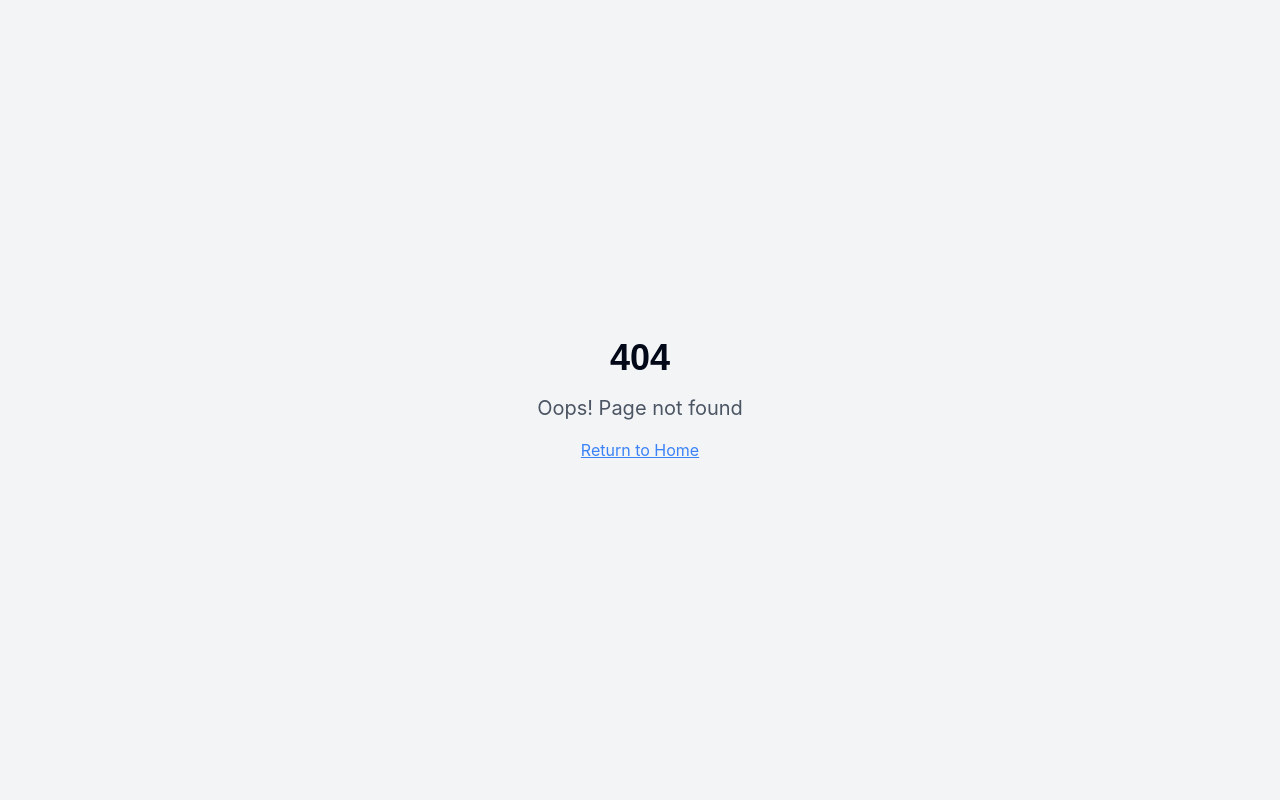
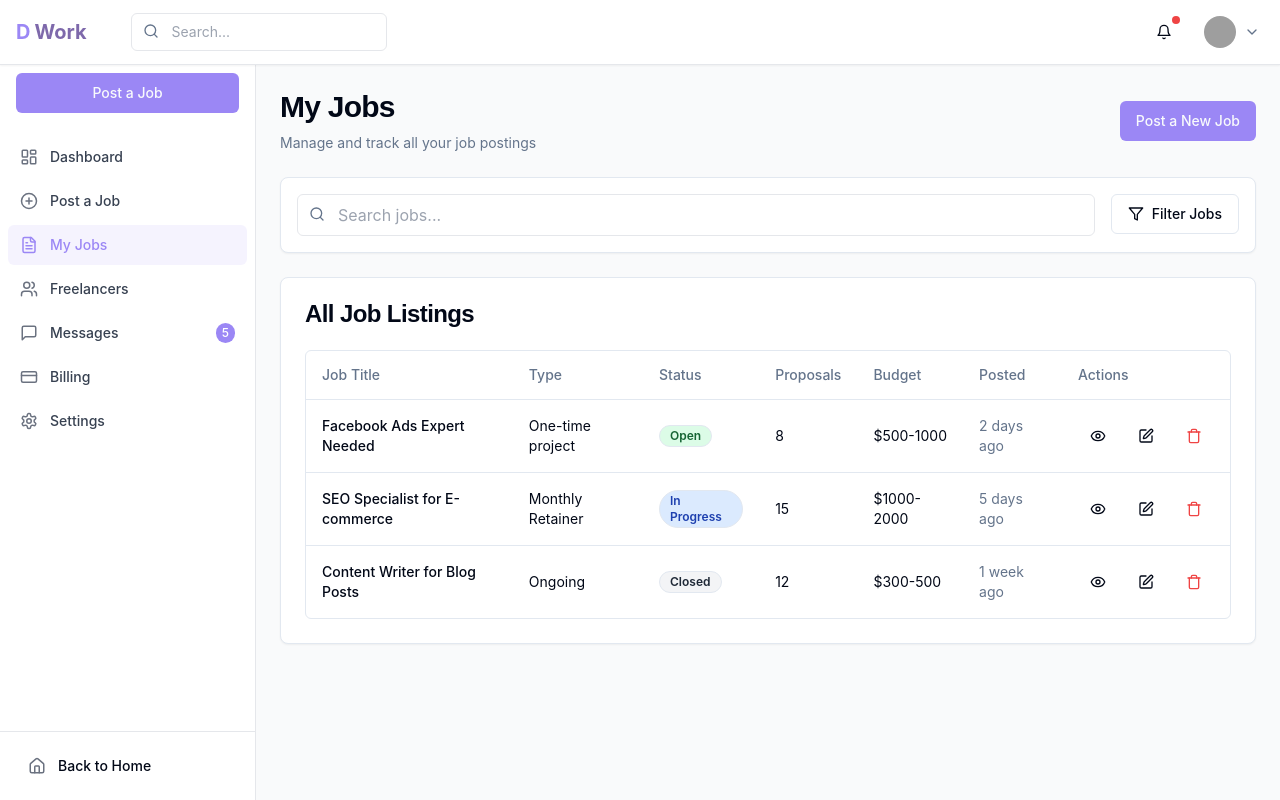
Before and after one commit to ahmadali318099/d-work-digital, a React (Vite) app: page /my-jobs in a window 1280 px wide. Before the commit this address had no page. Built offline with nearby package versions, Linux system fonts and the light colour scheme; grey boxes are pictures that could not be loaded.

Commit message:
Add My Jobs page
Create the My Jobs page and add it to the routing.

```diff
--- a/src/App.tsx
+++ b/src/App.tsx
@@ -10,6 +10,7 @@ import SignUp from "./pages/SignUp";
 import FreelancerDashboard from "./pages/FreelancerDashboard";
 import ClientDashboard from "./pages/ClientDashboard";
 import PostJob from "./pages/PostJob";
+import MyJobs from "./pages/MyJobs";
 
 const queryClient = new QueryClient();
 
@@ -26,6 +27,7 @@ const App = () => (
           <Route path="/freelancer-dashboard" element={<FreelancerDashboard />} />
           <Route path="/client-dashboard" element={<ClientDashboard />} />
           <Route path="/post-job" element={<PostJob />} />
+          <Route path="/my-jobs" element={<MyJobs />} />
           <Route path="*" element={<NotFound />} />
         </Routes>
       </BrowserRouter>
--- /dev/null
+++ b/src/pages/MyJobs.tsx
@@ -0,0 +1,150 @@
+
+import React from "react";
+import { Card, CardContent, CardHeader, CardTitle } from "@/components/ui/card";
+import { Table, TableBody, TableCell, TableHead, TableHeader, TableRow } from "@/components/ui/table";
+import { Badge } from "@/components/ui/badge";
+import { Button } from "@/components/ui/button";
+import { Search, Filter, Edit, Trash, Eye } from "lucide-react";
+import DashboardLayout from "@/components/dashboard/DashboardLayout";
+import { Link } from "react-router-dom";
+
+const MyJobs: React.FC = () => {
+  // Sample data - in a real app, this would come from an API
+  const jobs = [
+    {
+      id: 1,
+      title: "Facebook Ads Expert Needed",
+      type: "One-time project",
+      status: "Open",
+      proposals: 8,
+      budget: "$500-1000",
+      posted: "2 days ago",
+      views: 156
+    },
+    {
+      id: 2,
+      title: "SEO Specialist for E-commerce",
+      type: "Monthly Retainer",
+      status: "In Progress",
+      proposals: 15,
+      budget: "$1000-2000",
+      posted: "5 days ago",
+      views: 234
+    },
+    {
+      id: 3,
+      title: "Content Writer for Blog Posts",
+      type: "Ongoing",
+      status: "Closed",
+      proposals: 12,
+      budget: "$300-500",
+      posted: "1 week ago",
+      views: 198
+    }
+  ];
+
+  // Helper function to get status badge color
+  const getStatusColor = (status: string) => {
+    switch (status) {
+      case "Open": return "bg-green-100 text-green-800";
+      case "In Progress": return "bg-blue-100 text-blue-800";
+      case "Closed": return "bg-gray-100 text-gray-800";
+      default: return "bg-gray-100 text-gray-800";
+    }
+  };
+
+  return (
+    <DashboardLayout userType="client">
+      <div className="space-y-6">
+        {/* Header */}
+        <div className="flex flex-col md:flex-row md:items-center md:justify-between gap-4">
+          <div>
+            <h1 className="text-3xl font-bold tracking-tight">My Jobs</h1>
+            <p className="mt-2 text-sm text-muted-foreground">
+              Manage and track all your job postings
+            </p>
+          </div>
+          <Button className="bg-dwork-purple hover:bg-dwork-purple-600" asChild>
+            <Link to="/post-job">Post a New Job</Link>
+          </Button>
+        </div>
+
+        {/* Search and Filter */}
+        <Card>
+          <CardContent className="p-4">
+            <div className="flex flex-col md:flex-row gap-4">
+              <div className="relative flex-grow">
+                <Search className="absolute left-3 top-3 h-4 w-4 text-muted-foreground" />
+                <input
+                  type="text"
+                  placeholder="Search jobs..."
+                  className="pl-10 pr-4 py-2 rounded-md w-full border border-gray-200 focus:outline-none focus:ring-2 focus:ring-dwork-purple/20"
+                />
+              </div>
+              <Button variant="outline" className="flex gap-2">
+                <Filter size={16} />
+                Filter Jobs
+              </Button>
+            </div>
+          </CardContent>
+        </Card>
+
+        {/* Jobs Table */}
+        <Card>
+          <CardHeader>
+            <CardTitle>All Job Listings</CardTitle>
+          </CardHeader>
+          <CardContent>
+            <div className="rounded-md border">
+              <Table>
+                <TableHeader>
+                  <TableRow>
+                    <TableHead>Job Title</TableHead>
+                    <TableHead>Type</TableHead>
+                    <TableHead>Status</TableHead>
+                    <TableHead>Proposals</TableHead>
+                    <TableHead>Budget</TableHead>
+                    <TableHead>Posted</TableHead>
+                    <TableHead>Actions</TableHead>
+                  </TableRow>
+                </TableHeader>
+                <TableBody>
+                  {jobs.map((job) => (
+                    <TableRow key={job.id}>
+                      <TableCell className="font-medium">{job.title}</TableCell>
+                      <TableCell>{job.type}</TableCell>
+                      <TableCell>
+                        <Badge variant="outline" className={getStatusColor(job.status)}>
+                          {job.status}
+                        </Badge>
+                      </TableCell>
+                      <TableCell>{job.proposals}</TableCell>
+                      <TableCell>{job.budget}</TableCell>
+                      <TableCell className="text-muted-foreground">{job.posted}</TableCell>
+                      <TableCell>
+                        <div className="flex items-center gap-2">
+                          <Button variant="ghost" size="icon" title="View Details">
+                            <Eye className="h-4 w-4" />
+                          </Button>
+                          <Button variant="ghost" size="icon" title="Edit Job">
+                            <Edit className="h-4 w-4" />
+                          </Button>
+                          <Button variant="ghost" size="icon" title="Delete Job"
+                            className="text-red-500 hover:text-red-600 hover:bg-red-50">
+                            <Trash className="h-4 w-4" />
+                          </Button>
+                        </div>
+                      </TableCell>
+                    </TableRow>
+                  ))}
+                </TableBody>
+              </Table>
+            </div>
+          </CardContent>
+        </Card>
+      </div>
+    </DashboardLayout>
+  );
+};
+
+export default MyJobs;
```
